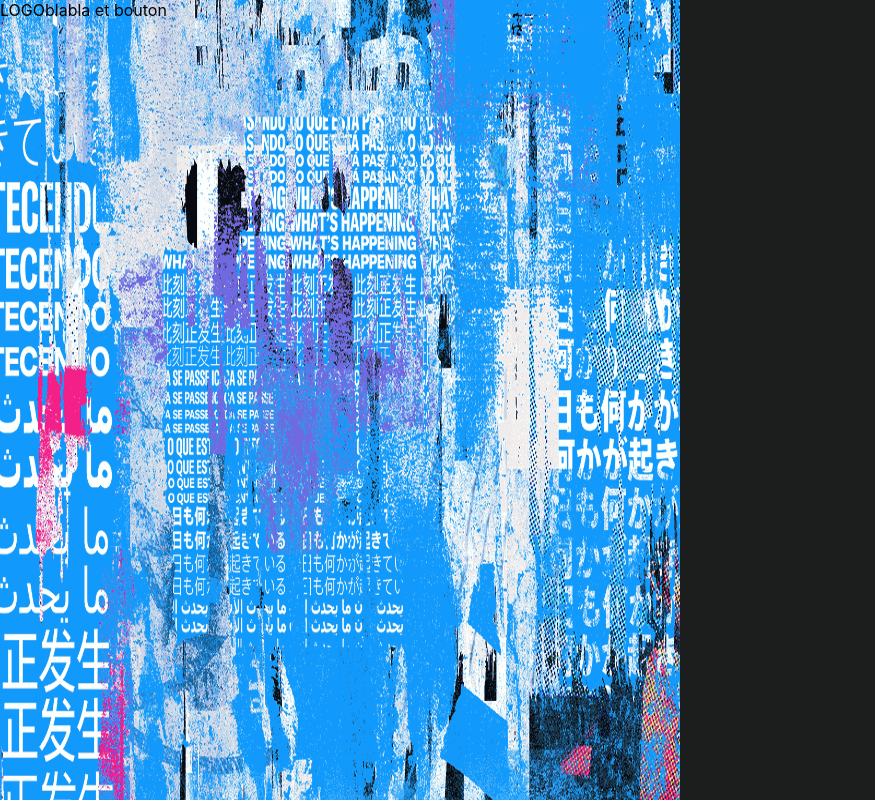
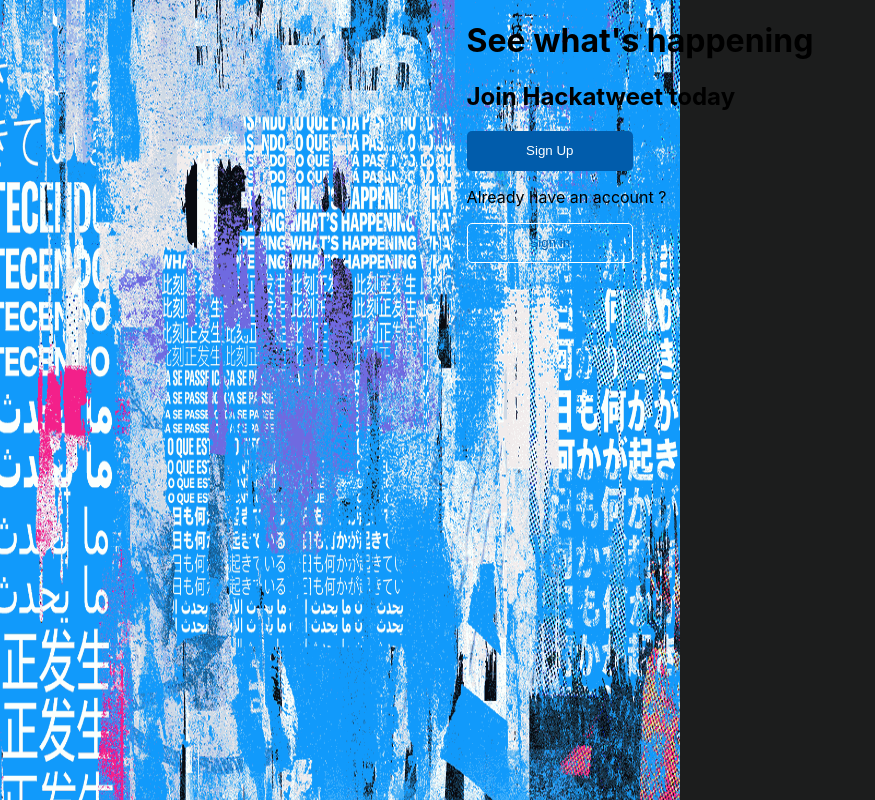
Before and after one commit to CaroleBcapsule/Hackatweet-frontend, a Next.js app: page / in a window 1280 px wide. Shown: the whole page, without its empty margins (0-875 px from the left). Built offline with nearby package versions, Linux system fonts and the light colour scheme.

Commit message:
ajout du composant SignUp

```diff
--- a/components/Login.js
+++ b/components/Login.js
@@ -1,11 +1,31 @@
 import styles from "../styles/Login.module.css";
+import ReactDOM from "react-dom";
+import { FontAwesomeIcon } from "@fortawesome/react-fontawesome";
+import { faTwitter } from "@fortawesome/free-solid-svg-icons";
+import SignUp from "./SignUp";
 
 function Login() {
   return (
     <div>
       <main className={styles.main}>
-        <div className={styles.logo}>LOGO</div>
-        <div>blabla et bouton</div>
+        <div className={styles.indexLogo}>
+          <FontAwesomeIcon icon={faTwitter} flip="both" size="2xl" />
+        </div>
+        <div classeName={styles.container}>
+          <div>
+            <h1>See what's happening</h1>
+            <h2>Join Hackatweet today</h2>
+          </div>
+          <div>
+            <button type="button" className={styles.buttonSignUp}>
+              Sign Up
+            </button>
+            <p>Already have an account ?</p>
+            <button type="button" className={styles.buttonSignIn}>
+              Sign in
+            </button>
+          </div>
+        </div>
       </main>
     </div>
   );
--- /dev/null
+++ b/components/SignUp.js
@@ -0,0 +1,17 @@
+import styles from "../styles/SignUp.module.css";
+
+function SignUp() {
+  return (
+    <div className={styles.popUpContainer}>
+      ceci est mon composant signup
+      <div>
+        <input type="text" placeholder="Firstname" />
+        <input type="text" placeholder="Username" />
+        <input type="text" placeholder="Password" />
+        <button type="button">Sign Up</button>
+      </div>
+    </div>
+  );
+}
+
+export default SignUp;
--- a/package.json
+++ b/package.json
@@ -9,6 +9,10 @@
     "lint": "next lint"
   },
   "dependencies": {
+    "@fortawesome/fontawesome-svg-core": "^6.4.0",
+    "@fortawesome/free-regular-svg-icons": "^6.4.0",
+    "@fortawesome/free-solid-svg-icons": "^6.4.0",
+    "@fortawesome/react-fontawesome": "^0.2.0",
     "@reduxjs/toolkit": "^1.9.5",
     "next": "12.1.6",
     "react": "18.1.0",
--- a/styles/Login.module.css
+++ b/styles/Login.module.css
@@ -7,7 +7,34 @@
   width: 100vw;
 
   display: flex;
+  justify-content: center;
 }
 
 .logo {
+  display: flex;
+  justify-content: center;
+  align-items: center;
+  size: 60%;
 }
+.container {
+  display: flex;
+  justify-content: center;
+}
+
+.buttonSignUp {
+  color: white;
+  background-color: rgb(1, 92, 171);
+  width: 13vw;
+  height: 5vh;
+  border: transparent;
+  border-radius: 5px;
+}
+
+.buttonSignIn {
+  color: rgb(1, 92, 171);
+  background-color: transparent;
+  border: solid 1px white;
+  width: 13vw;
+  height: 5vh;
+  border-radius: 5px;
+}
```
Also changed, not shown: public/tweeterLogo.png (added), styles/SignUp.module.css (added), 1 other file (tests, documents, lock files or other folders).
